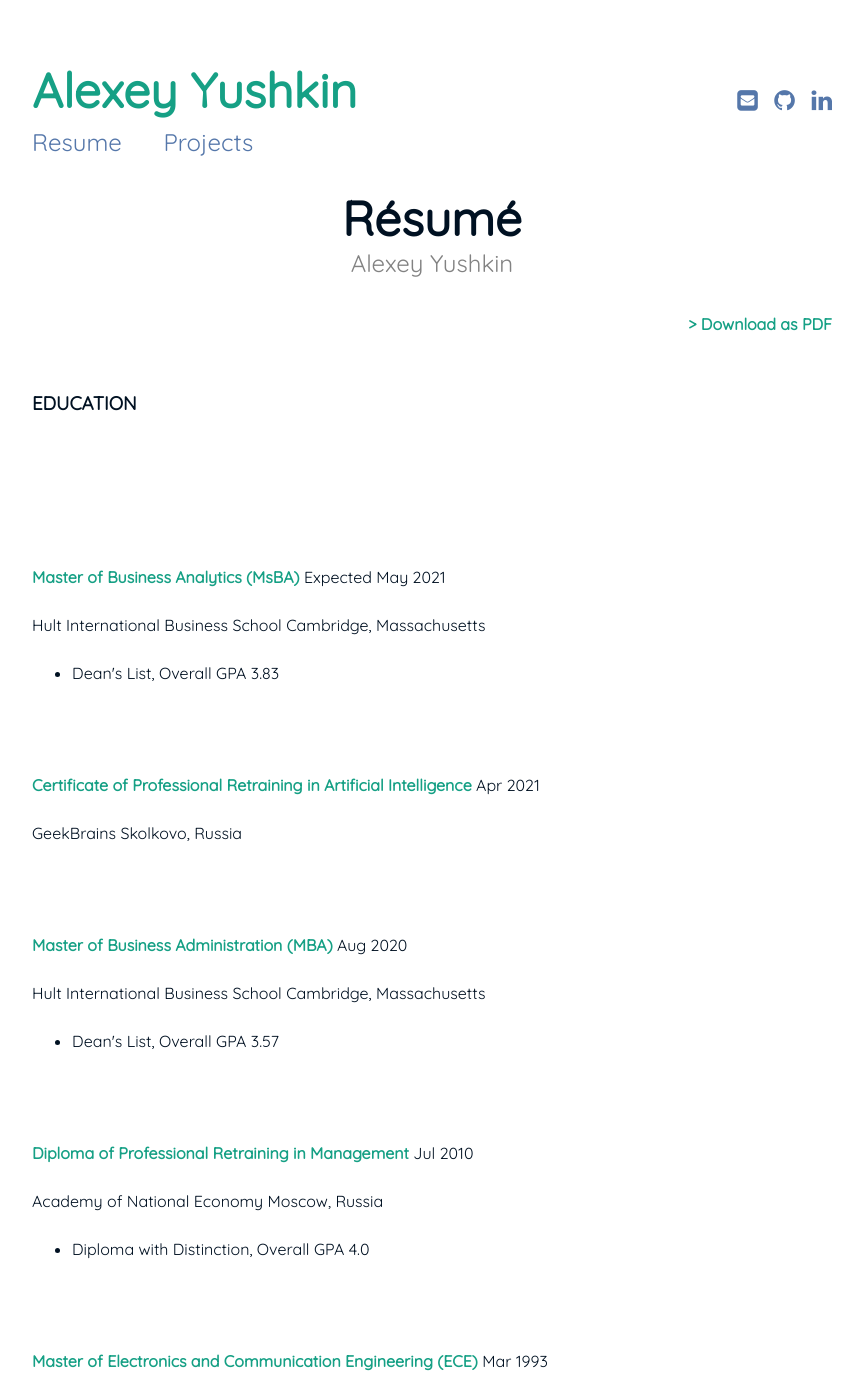
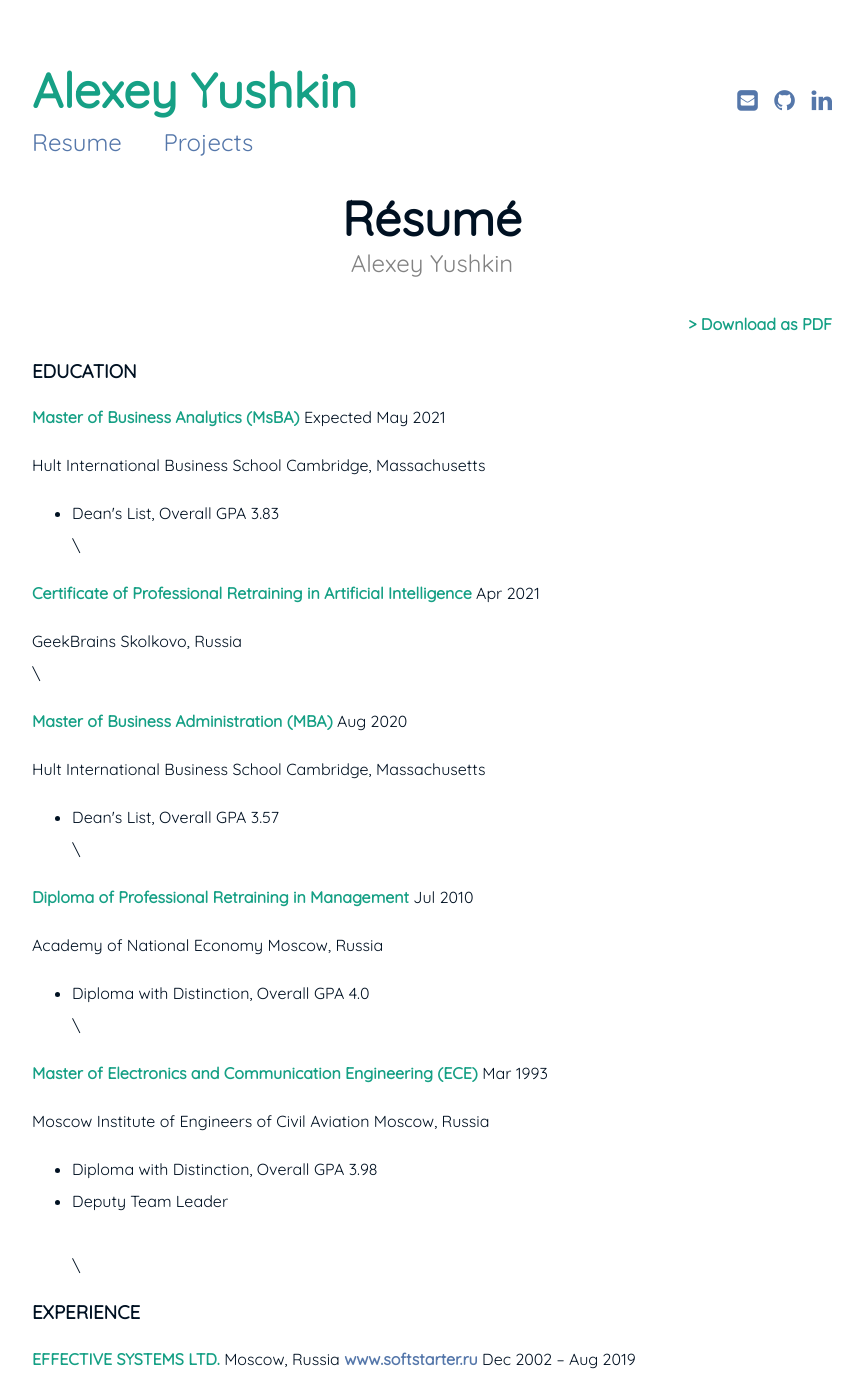
Before and after one commit to alexyushkin/alexyushkin.github.io, a Jekyll site: the page built from resume.md, in a window 1280 px wide and 1400 px high. Shown: the whole window, without its empty margins (208-1071 px from the left). Built offline with Jekyll 4.4.1, drawn with Linux system fonts in a browser that asks for light colours.

Commit message:
Update resume.md

```diff
--- a/resume.md
+++ b/resume.md
@@ -5,38 +5,35 @@ subtitle: Alexey Yushkin
 ---
 
 <span style="float: right; "><a href="{{ '/assets/resume.pdf' | prepend: site.baseurl }}"><strong>> Download as PDF</strong></a> </span>
-<br><br>
+<br>
 
 ### EDUCATION
-\
-\
-\
-\
+
 **Master of Business Analytics (MsBA)**   Expected May 2021
 
 Hult International Business School   Cambridge, Massachusetts
 
 - Dean&#39;s List, Overall GPA 3.83
-<br><br>
+\
 
 **Certificate of Professional Retraining in Artificial Intelligence**   Apr 2021
 
 GeekBrains   Skolkovo, Russia
-<br><br>
+\
 
 **Master of Business Administration (MBA)**   Aug 2020
 
 Hult International Business School   Cambridge, Massachusetts
 
 - Dean&#39;s List, Overall GPA 3.57
-<br><br>
+\
 
 **Diploma of Professional Retraining in Management**   Jul 2010
 
 Academy of National Economy   Moscow, Russia
 
 - Diploma with Distinction, Overall GPA 4.0
-<br><br>
+\
 
 **Master of Electronics and Communication Engineering (ECE)**   Mar 1993
 
@@ -44,7 +41,8 @@ Moscow Institute of Engineers of Civil Aviation   Moscow, Russia
 
 - Diploma with Distinction, Overall GPA 3.98
 - Deputy Team Leader
-<br><br><br>
+\
+\
 
 ### EXPERIENCE
 
@@ -64,7 +62,7 @@ _Developer and manufacturer of industrial energy savings equipment for electric
 - Chartered algorithms and built scripts in Python to automate registration and accounting of supply chain operations, manufacturing processes, and inventory management.
 - Implemented Machine Learning algorithms to analyze energy consumption data and predict opportunities for energy savings.
 - Created software for remote control of equipment via Modbus protocol using C#.
-<br><br>
+\
 
 **GALION SERVICE &amp; TRADING CO.** Moscow, Russia   Jun 1996 – Dec 2002
 
@@ -74,7 +72,7 @@ _Legal, logistic, interpretation, translation service provider for American non-
 
 - Developed a database enabled clients to obtain real-time information on timing of preparation of various documents and preliminary activities using spreadsheets (Microsoft Excel).
 - Liaised with key foreign customers – over a dozen of American non-profit organizations.
-<br><br>
+\
 
 **TPK LION LLC** Moscow, Russia   Jan 1996 – Jun 1996
 
@@ -83,22 +81,25 @@ _Retail_
 **Deputy Director**. Managed financial planning, supply chain, and inventory management
 
 - Reorganized supply chain and implemented inventory tracking and planning system allowed reducing turnover time by 25% and cutting costs by decreasing product losses due to expiration by 80%.
-<br><br><br>
+\
+\
 
 ### EARLIER EXPERIENCE
 
 **SENTYABR LLC**, **CEO** Moscow, Russia   1994 – 1996
 
 **TRANSAERO AIRLINES**, **Ground Control Dispatcher** Sheremetyevo, Russia   1993 – 1994
-<br><br><br>
+\
+\
 
 ### SKILLS AND CERTIFICATIONS
 
 **Certificates:** U.S. - Russia Presidential Management Training Exchange Program, AWS Fundamentals Specialization, Google IT Automation Professional Certificate, Developing Applications with Google Cloud Platform Specialization, Data Engineering with Google Cloud Specialization, IBM Applied Data Science with Python, IBM Machine Learning with Python, 100+ Coursera and DataCamp Certificates including Python Programmer Career Track, Machine Learning Scientist with Python Career Track, Data Scientist with Python Career Track, Data Analyst with SQL Server Career Track, R Programming Skill Track, Deep Learning in Python Skill Track, etc.
-<br><br>
+\
 
 **Technologies:** Advanced Python for Data Science, R, SQL, C#, Tableau, Microsoft Office, Microsoft Word, Microsoft Excel, Microsoft PowerPoint
-<br><br><br>
+\
+\
 
 ### ADDITIONAL INFORMATION
 
```
